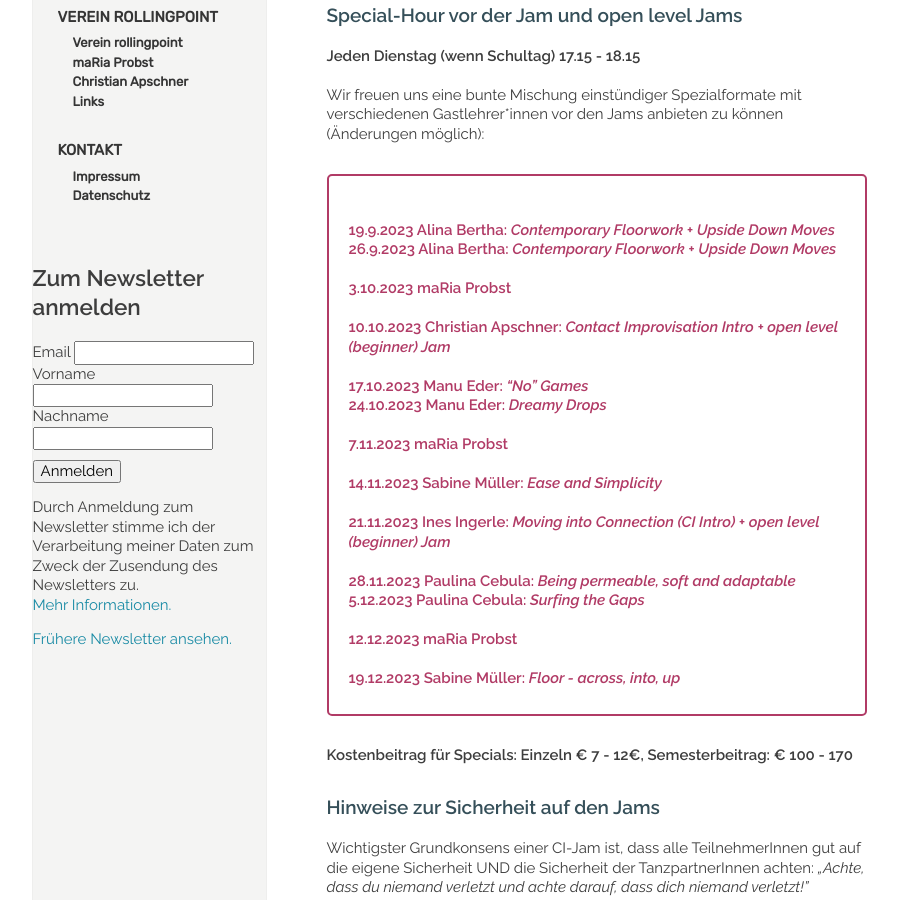
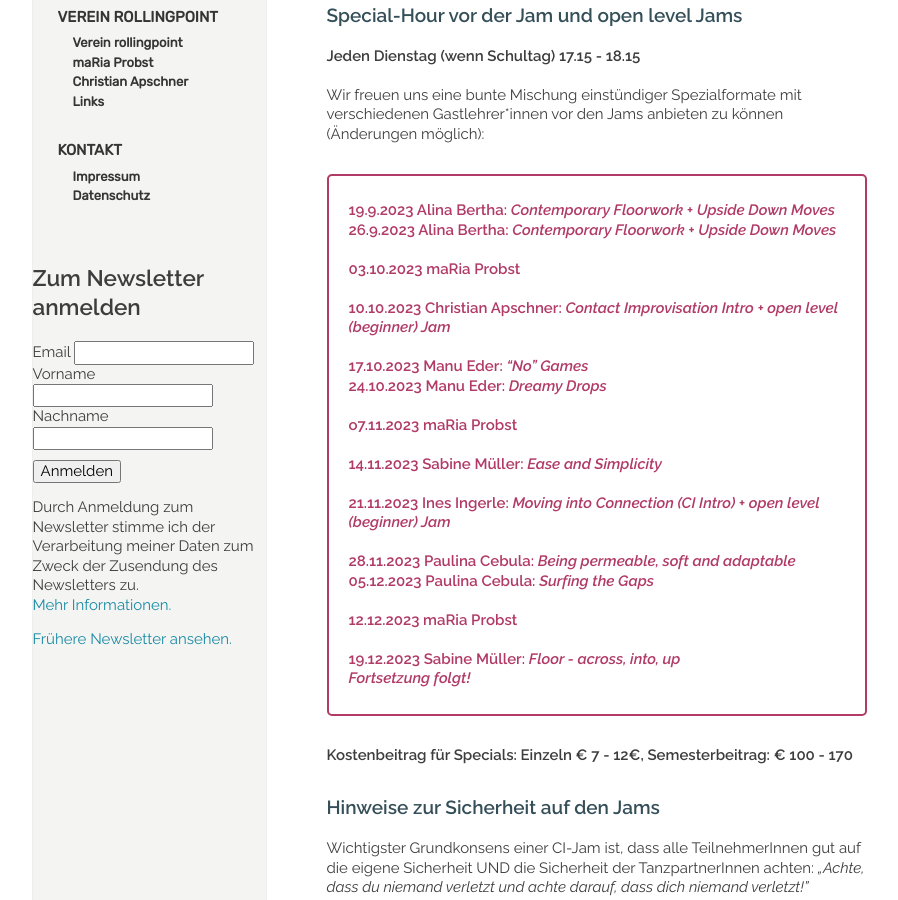
Before and after one commit to manulari/rollingpointat, a Jekyll site: the page built from _pages_de/jams.md, in a window 1280 px wide and 900 px high, scrolled down 672 px. Shown: the whole window, without its empty margins (152-1050 px from the left). Built offline with Jekyll 4.4.1, drawn with Linux system fonts in a browser that asks for light colours; comment, search, counter and statistics services are not loaded.

Commit message:
Update page (de) “jams”

```diff
--- a/_pages_de/jams.md
+++ b/_pages_de/jams.md
@@ -26,29 +26,29 @@ Teilweise  angeleitete warm ups, ausgewählte Musik und Sound-Scapes in der 2.H
 \
 Wir freuen uns eine bunte Mischung einstündiger Spezialformate mit verschiedenen Gastlehrer*innen vor den Jams anbieten zu können (Änderungen möglich):
 
-> \
 > **19.9.2023  Alina Bertha: *Contemporary Floorwork + Upside Down Moves***\
 > **26.9.2023 Alina Bertha: *Contemporary Floorwork + Upside Down Moves***\
 > \
-> **3.10.2023   maRia Probst**\
+> **03.10.2023   maRia Probst**\
 > \
 > **10.10.2023 Christian Apschner: *Contact Improvisation Intro + open level (beginner) Jam***\
 > \
 > **17.10.2023 Manu Eder: *"No" Games***\
 > **24.10.2023 Manu Eder: *Dreamy Drops***\
 > \
-> **7.11.2023    maRia Probst**\
+> **o7.11.2023    maRia Probst**\
 > \
 > **14.11.2023 Sabine Müller: *Ease and Simplicity***\
 > \
 > **21.11.2023 Ines Ingerle: *Moving into Connection (CI Intro) + open level (beginner) Jam***\
 > \
 > **28.11.2023 Paulina Cebula: *Being permeable, soft and adaptable***\
-> **5.12.2023 Paulina Cebula: *Surfing the Gaps***\
+> **05.12.2023 Paulina Cebula: *Surfing the Gaps***\
 > \
 > **12.12.2023 maRia Probst**\
 > \
-> **19.12.2023 Sabine Müller: *Floor - across, into, up***
+> **19.12.2023 Sabine Müller: *Floor - across, into, up***\
+> ***Fortsetzung folgt!***
 
 **Kostenbeitrag für Specials: Einzeln € 7 - 12€, Semesterbeitrag: € 100 - 170**
 
```
